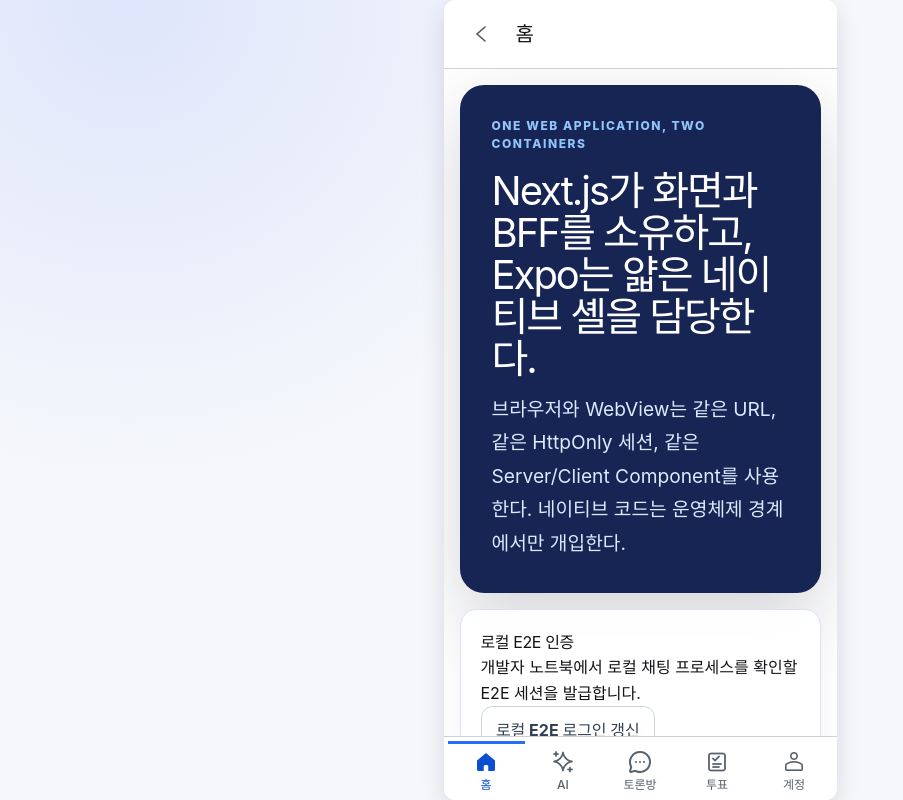
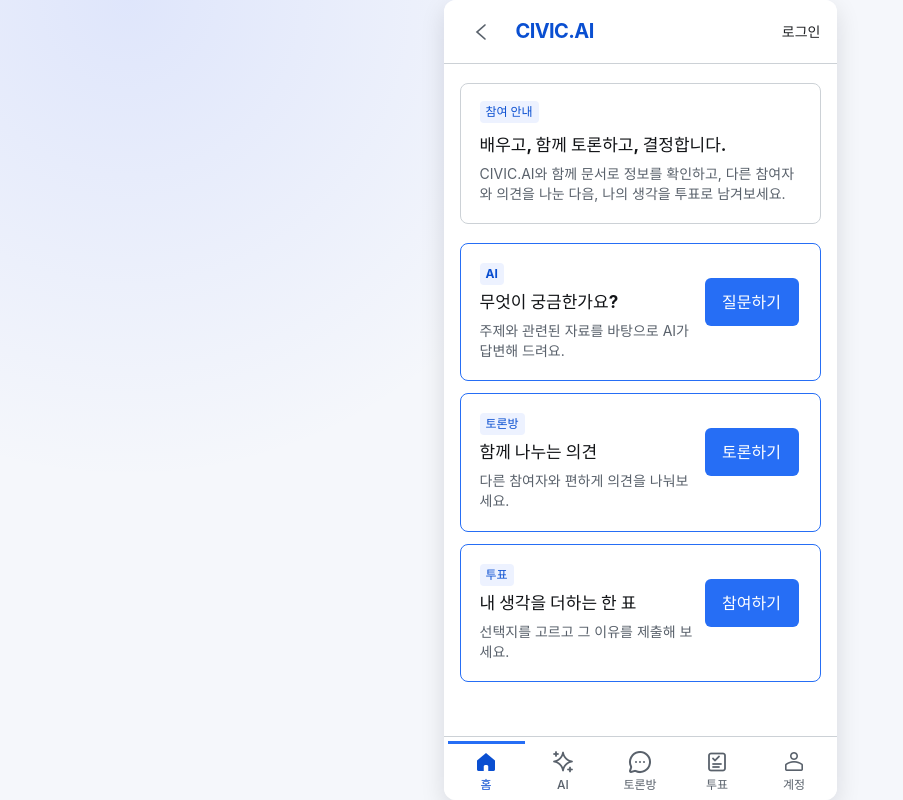
Before and after one commit to mokpombc17-coder/CIVIC-AI, a Next.js app in the folder apps/web/: page /home in a window 1280 px wide. Shown: the whole page, without its empty margins (0-903 px from the left). Built offline with nearby package versions, Linux system fonts and the light colour scheme; no server answers.

Commit message:
feat(home): add participant landing experience

```diff
--- a/apps/web/app/home/page.tsx
+++ b/apps/web/app/home/page.tsx
@@ -1,6 +1,7 @@
 import type { Metadata } from "next";
+import { LocalE2ELoginControl } from "@/components/local-e2e-login-control";
+import { ParticipantHome, ParticipantHomeBrand } from "@/components/participant-home";
 import { PlatformPageShell } from "@/components/platform-page-shell";
-import { LocalE2ELoginControl } from "@/components/local-e2e-login-control";
 
 export const metadata: Metadata = {
   title: "홈",
@@ -8,24 +9,11 @@
 
 export default function HomePage() {
   return (
-    <PlatformPageShell title="홈">
-      <div className="page-stack px-4 py-4">
-        <section className="hero">
-          <p className="eyebrow">One web application, two containers</p>
-          <h2>Next.js가 화면과 BFF를 소유하고, Expo는 얇은 네이티브 셸을 담당한다.</h2>
-          <p>
-            브라우저와 WebView는 같은 URL, 같은 HttpOnly 세션, 같은 Server/Client Component를
-            사용한다. 네이티브 코드는 운영체제 경계에서만 개입한다.
-          </p>
-        </section>
-        {process.env.NODE_ENV !== "production" ? (
-          <section className="panel">
-            <h2>로컬 E2E 인증</h2>
-            <p>개발자 노트북에서 로컬 채팅 프로세스를 확인할 E2E 세션을 발급합니다.</p>
-            <LocalE2ELoginControl />
-          </section>
-        ) : null}
-      </div>
+    <PlatformPageShell
+      headerActions={process.env.NODE_ENV !== "production" ? <LocalE2ELoginControl /> : undefined}
+      title={<ParticipantHomeBrand />}
+    >
+      <ParticipantHome />
     </PlatformPageShell>
   );
 }
--- /dev/null
+++ b/apps/web/components/local-e2e-login-control.module.css
@@ -0,0 +1,25 @@
+.control {
+  display: inline-flex;
+  min-height: 44px;
+  align-items: center;
+  border: 0;
+  background: transparent;
+  color: #1f2124;
+  padding: 0;
+  font-size: 14px;
+  font-weight: 700;
+  line-height: 21px;
+  cursor: pointer;
+  white-space: nowrap;
+}
+
+.control:focus-visible {
+  border-radius: 4px;
+  outline: 2px solid #266ef5;
+  outline-offset: 2px;
+}
+
+.control:disabled {
+  cursor: wait;
+  opacity: 0.6;
+}
--- a/apps/web/components/local-e2e-login-control.tsx
+++ b/apps/web/components/local-e2e-login-control.tsx
@@ -3,6 +3,7 @@
 import { useState } from "react";
 import { notifyAuthenticationSucceeded } from "@/lib/auth/authentication-session-events";
 import { requestLocalE2ELogin } from "@/lib/auth/request-local-e2e-login";
+import styles from "./local-e2e-login-control.module.css";
 
 type LocalE2ELoginStatus = "idle" | "loading" | "authenticated" | "error";
 
@@ -22,27 +23,32 @@
   };
 
   return (
+    <>
       <button
-      aria-live="polite"
-      className="secondary-button"
+        aria-label="로컬 E2E 로그인 갱신"
+        className={styles.control}
         disabled={status === "loading"}
         onClick={() => void login()}
         type="button"
       >
-      {localE2ELoginLabel(status)}
+        로그인
       </button>
+      <span aria-live="polite" className="sr-only">
+        {localE2ELoginStatusMessage(status)}
+      </span>
+    </>
   );
 }
 
-function localE2ELoginLabel(status: LocalE2ELoginStatus): string {
+export function localE2ELoginStatusMessage(status: LocalE2ELoginStatus): string {
   switch (status) {
     case "loading":
       return "로컬 E2E 로그인 발급 중…";
     case "authenticated":
-      return "로컬 E2E 로그인 다시 갱신";
+      return "로컬 E2E 로그인을 갱신했습니다.";
     case "error":
-      return "로컬 E2E 로그인 실패 · 다시 시도";
+      return "로컬 E2E 로그인 갱신에 실패했습니다. 다시 시도해 주세요.";
     case "idle":
-      return "로컬 E2E 로그인 갱신";
+      return "";
   }
 }
--- /dev/null
+++ b/apps/web/components/participant-home.module.css
@@ -0,0 +1,139 @@
+.root {
+  --participant-home-ink: #121417;
+  --participant-home-muted: #59616b;
+  --participant-home-line: #ccd1d6;
+  --participant-home-blue: #266ef5;
+  --participant-home-blue-dark: #0a4fd1;
+  --participant-home-blue-soft: #edf2ff;
+
+  color: var(--participant-home-ink);
+}
+
+.brand {
+  color: #0a4fd1;
+  font-size: 20px;
+  font-weight: 700;
+  letter-spacing: -0.6px;
+  line-height: 20px;
+}
+
+:global([data-platform-shell="true"]):has(.brand) {
+  --platform-shell-header-height: 64px;
+}
+
+.card {
+  display: grid;
+  gap: 16px;
+  border: 1px solid var(--participant-home-line);
+  border-radius: 8px;
+  background: #fff;
+  padding: 20px;
+}
+
+.welcome {
+  height: 141px;
+  align-content: start;
+  gap: 0;
+  margin: 19px 16px 0;
+  border-color: #ccd1d6;
+  padding: 17px 19px 18px;
+}
+
+.welcome h2,
+.welcome p,
+.actionCopy h2,
+.actionCopy p {
+  margin: 0;
+}
+
+.welcome h2 {
+  margin-top: 11px;
+  color: #121417;
+  font-size: 17px;
+  font-weight: 700;
+  line-height: 23.8px;
+}
+
+.welcome p {
+  margin-top: 6.2px;
+  color: var(--participant-home-muted);
+  font-size: 14px;
+  line-height: 20.3px;
+}
+
+.badge {
+  display: inline-flex;
+  width: fit-content;
+  min-height: 22px;
+  align-items: center;
+  border-radius: 4px;
+  background: var(--participant-home-blue-soft);
+  color: var(--participant-home-blue-dark);
+  padding: 2px 6px;
+  font-size: 12px;
+  font-weight: 700;
+  line-height: 18px;
+}
+
+.actions {
+  display: grid;
+  align-content: start;
+  grid-template-columns: minmax(0, 1fr);
+  gap: 12px;
+  margin: 19px 16px 16px;
+}
+
+.actionCard {
+  min-height: 120px;
+  grid-template-columns: minmax(0, 1fr) auto;
+  align-items: start;
+  column-gap: 12px;
+  border-color: var(--participant-home-blue);
+  padding: 19px 21px 19px 19px;
+}
+
+.actionCopy {
+  display: grid;
+  gap: 6px;
+}
+
+.actionCopy h2 {
+  color: #121417;
+  font-size: 17px;
+  font-weight: 700;
+  line-height: 23.8px;
+}
+
+.actionCopy p {
+  color: var(--participant-home-muted);
+  font-size: 14px;
+  line-height: 20.3px;
+}
+
+.actionControl {
+  padding-top: 15px;
+}
+
+.primaryAction {
+  display: inline-flex;
+  width: 94px;
+  min-width: 94px;
+  min-height: 48px;
+  align-items: center;
+  justify-content: center;
+  border-radius: 6px;
+  background: var(--participant-home-blue);
+  color: #fff;
+  padding: 10px 14px;
+  font-size: 16px;
+  font-weight: 700;
+  line-height: 20px;
+  text-align: center;
+  text-decoration: none;
+  white-space: nowrap;
+}
+
+.primaryAction:focus-visible {
+  outline: 3px solid #8eb4ff;
+  outline-offset: 2px;
+}
--- /dev/null
+++ b/apps/web/components/participant-home.tsx
@@ -0,0 +1,77 @@
+import type { Route } from "next";
+import Link from "next/link";
+import styles from "./participant-home.module.css";
+
+type ParticipantHomeAction = Readonly<{
+  badge: string;
+  description: string;
+  href: Route;
+  label: string;
+  title: string;
+}>;
+
+const PARTICIPANT_HOME_ACTIONS: readonly ParticipantHomeAction[] = [
+  {
+    badge: "AI",
+    description: "주제와 관련된 자료를 바탕으로 AI가 답변해 드려요.",
+    href: "/rag" as Route,
+    label: "질문하기",
+    title: "무엇이 궁금한가요?",
+  },
+  {
+    badge: "토론방",
+    description: "다른 참여자와 편하게 의견을 나눠보세요.",
+    href: "/chat",
+    label: "토론하기",
+    title: "함께 나누는 의견",
+  },
+  {
+    badge: "투표",
+    description: "선택지를 고르고 그 이유를 제출해 보세요.",
+    href: "/vote",
+    label: "참여하기",
+    title: "내 생각을 더하는 한 표",
+  },
+];
+
+export function ParticipantHomeBrand() {
+  return <span className={styles.brand}>CIVIC.AI</span>;
+}
+
+export function ParticipantHome() {
+  return (
+    <div className={styles.root} data-participant-home="true">
+      <section className={`${styles.card} ${styles.welcome}`}>
+        <span className={styles.badge}>참여 안내</span>
+        <h2>배우고, 함께 토론하고, 결정합니다.</h2>
+        <p>
+          CIVIC.AI와 함께 문서로 정보를 확인하고, 다른 참여자와 의견을 나눈 다음, 나의 생각을 투표로
+          남겨보세요.
+        </p>
+      </section>
+
+      <div className={styles.actions}>
+        {PARTICIPANT_HOME_ACTIONS.map((action) => (
+          <ParticipantHomeActionCard action={action} key={action.href} />
+        ))}
+      </div>
+    </div>
+  );
+}
+
+function ParticipantHomeActionCard({ action }: { action: ParticipantHomeAction }) {
+  return (
+    <section className={`${styles.card} ${styles.actionCard}`}>
+      <div className={styles.actionCopy}>
+        <span className={styles.badge}>{action.badge}</span>
+        <h2>{action.title}</h2>
+        <p>{action.description}</p>
+      </div>
+      <div className={styles.actionControl}>
+        <Link className={styles.primaryAction} href={action.href}>
+          {action.label}
+        </Link>
+      </div>
+    </section>
+  );
+}
```
Also changed, not shown: 3 other files (tests, documents, lock files or other folders). Lines whose indentation alone changed are shown as unchanged.
